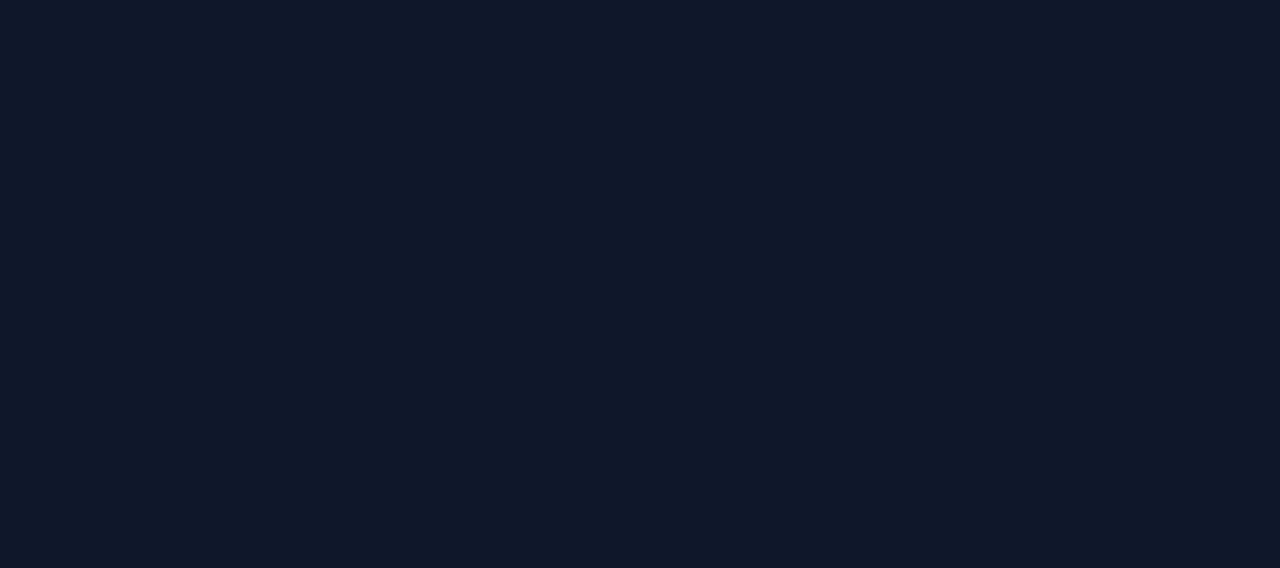
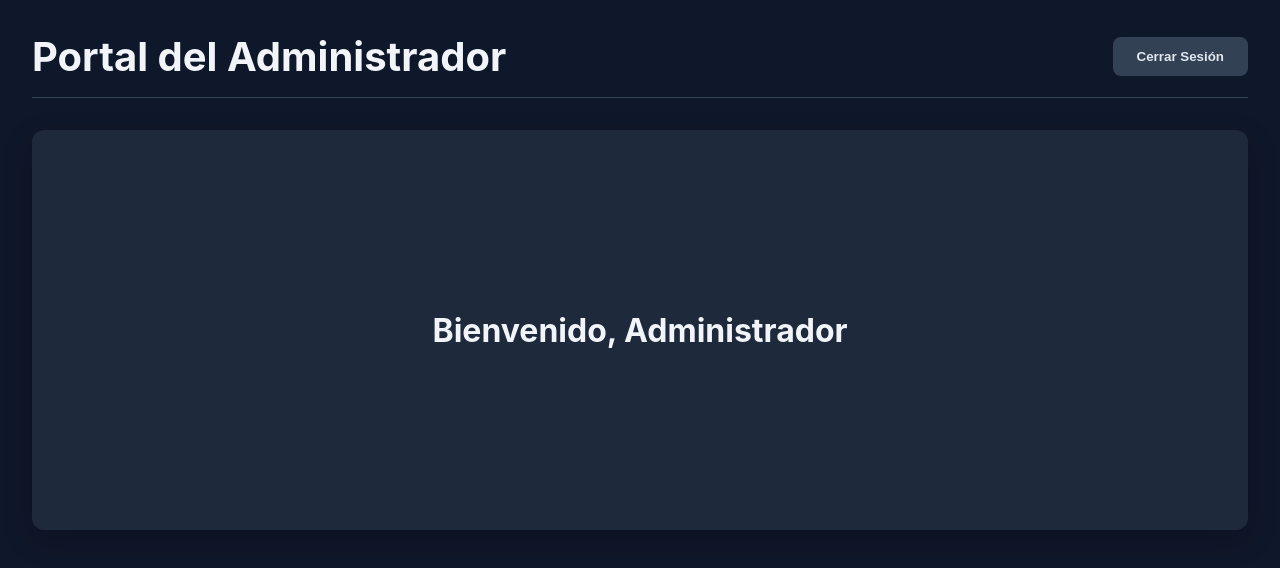
Before and after one commit to d4vhost/MedicalCenter-Frontend, a Vue app: page /portal-admin in a window 1280 px wide. Before the commit this address had no page. Shown: the top 568 px of the page. Built offline with nearby package versions, Linux system fonts and the light colour scheme; the HTML template or start-up script is replaced by a standard one.

Commit message:
Reestructuracion en la interfaz del login

```diff
--- a/src/router/index.ts
+++ b/src/router/index.ts
@@ -1,4 +1,3 @@
-// src/router/index.ts
 import { createRouter, createWebHistory } from 'vue-router'
 import HomeView from '../views/HomeView.vue'
 import LoginView from '../views/LoginView.vue'
@@ -17,14 +16,14 @@ const router = createRouter({
       component: LoginView,
     },
     {
-      path: '/portal-empleado',
-      name: 'portal-empleado',
-      component: () => import('../views/PortalEmpleadoView.vue'),
+      path: '/portal-admin',
+      name: 'portal-admin',
+      component: () => import('../views/PortalAdminView.vue'),
     },
     {
-      path: '/portal-paciente',
-      name: 'portal-paciente',
-      component: () => import('../views/PortalPacienteView.vue'),
+      path: '/portal-medico',
+      name: 'portal-medico',
+      component: () => import('../views/PortalMedicoView.vue'),
     },
   ],
 })
--- /dev/null
+++ b/src/views/PortalAdminView.vue
@@ -0,0 +1,84 @@
+<template>
+  <div class="page-container">
+    <header class="header">
+      <h1 class="title">Portal del Administrador</h1>
+      <button @click="logout" class="btn-secondary">Cerrar Sesión</button>
+    </header>
+
+    <main class="content">
+      <div class="welcome-message">
+        <h2>Bienvenido, Administrador</h2>
+      </div>
+    </main>
+  </div>
+</template>
+
+<script setup lang="ts">
+import { useRouter } from 'vue-router'
+
+const router = useRouter()
+
+const logout = () => {
+  localStorage.clear()
+  router.push('/login')
+}
+</script>
+
+<style scoped>
+.page-container {
+  padding: 2rem;
+  background-color: #0f172a;
+  color: #e2e8f0;
+  min-height: 100vh;
+}
+
+.header {
+  display: flex;
+  justify-content: space-between;
+  align-items: center;
+  margin-bottom: 2rem;
+  padding-bottom: 1rem;
+  border-bottom: 1px solid #334155;
+}
+
+.title {
+  font-size: 2.5rem;
+  font-weight: 700;
+  color: #f1f5f9;
+}
+
+.content {
+  background-color: #1e293b;
+  padding: 2rem;
+  border-radius: 12px;
+  box-shadow: 0 10px 30px rgba(0, 0, 0, 0.2);
+  display: flex;
+  align-items: center;
+  justify-content: center;
+  min-height: 400px;
+}
+
+.welcome-message {
+  text-align: center;
+}
+
+.welcome-message h2 {
+  font-size: 2rem;
+  color: #f1f5f9;
+}
+
+.btn-secondary {
+  padding: 0.75rem 1.5rem;
+  font-weight: 600;
+  background-color: #334155;
+  color: #e2e8f0;
+  border: none;
+  border-radius: 8px;
+  cursor: pointer;
+  transition: background-color 0.2s ease;
+}
+
+.btn-secondary:hover {
+  background-color: #475569;
+}
+</style>
--- a/src/views/PortalEmpleadoView.vue
+++ /dev/null
@@ -1,34 +0,0 @@
-<template>
-  <div class="portal">
-    <h1>Portal de Empleados</h1>
-    <p>Bienvenido. Aquí puedes gestionar tus tareas y pacientes.</p>
-    <button @click="logout">Cerrar Sesión</button>
-  </div>
-</template>
-
-<script setup lang="ts">
-import { useRouter } from 'vue-router'
-
-const router = useRouter()
-
-const logout = () => {
-  localStorage.removeItem('authToken')
-  router.push('/login')
-}
-</script>
-
-<style scoped>
-.portal {
-  display: flex;
-  flex-direction: column;
-  align-items: center;
-  justify-content: center;
-  height: 100vh;
-  text-align: center;
-}
-button {
-  margin-top: 20px;
-  padding: 10px 20px;
-  cursor: pointer;
-}
-</style>
--- /dev/null
+++ b/src/views/PortalMedicoView.vue
@@ -0,0 +1,53 @@
+<template>
+  <div class="portal">
+    <h1>Portal del Médico</h1>
+    <p>Bienvenido, Doctor. Aquí puede gestionar sus pacientes y consultas.</p>
+    <button @click="logout">Cerrar Sesión</button>
+  </div>
+</template>
+
+<script setup lang="ts">
+import { useRouter } from 'vue-router'
+
+const router = useRouter()
+
+const logout = () => {
+  localStorage.clear()
+  router.push('/login')
+}
+</script>
+
+<style scoped>
+.portal {
+  display: flex;
+  flex-direction: column;
+  align-items: center;
+  justify-content: center;
+  height: 100vh;
+  text-align: center;
+  background-color: #0f172a;
+  color: #e2e8f0;
+}
+h1 {
+  font-size: 2.5rem;
+  margin-bottom: 1rem;
+}
+p {
+  font-size: 1.2rem;
+  color: #94a3b8;
+}
+button {
+  margin-top: 2rem;
+  padding: 10px 20px;
+  cursor: pointer;
+  border: none;
+  border-radius: 8px;
+  background-color: #334155;
+  color: #e2e8f0;
+  font-weight: 600;
+  transition: background-color 0.2s;
+}
+button:hover {
+  background-color: #475569;
+}
+</style>
--- a/src/views/PortalPacienteView.vue
+++ /dev/null
@@ -1,34 +0,0 @@
-<template>
-  <div class="portal">
-    <h1>Portal de Paciente</h1>
-    <p>Bienvenido. Aquí puedes consultar tu historial médico y citas.</p>
-    <button @click="logout">Cerrar Sesión</button>
-  </div>
-</template>
-
-<script setup lang="ts">
-import { useRouter } from 'vue-router'
-
-const router = useRouter()
-
-const logout = () => {
-  localStorage.removeItem('authToken')
-  router.push('/login')
-}
-</script>
-
-<style scoped>
-.portal {
-  display: flex;
-  flex-direction: column;
-  align-items: center;
-  justify-content: center;
-  height: 100vh;
-  text-align: center;
-}
-button {
-  margin-top: 20px;
-  padding: 10px 20px;
-  cursor: pointer;
-}
-</style>
--- a/tsconfig.app.json
+++ b/tsconfig.app.json
@@ -12,7 +12,8 @@
     "src/components/icons/IconSupport.vue",
     "src/components/icons/IconTooling.vue",
     "src/views/AboutView.vue",
-    "src/views/DashboardView.vue"
+    "src/views/DashboardView.vue",
+    "src/views/PortalEmpleadoView.view"
   ],
   "compilerOptions": {
     "composite": true,
```
Also changed, not shown: src/views/LoginView.vue (+28 -131 lines).
